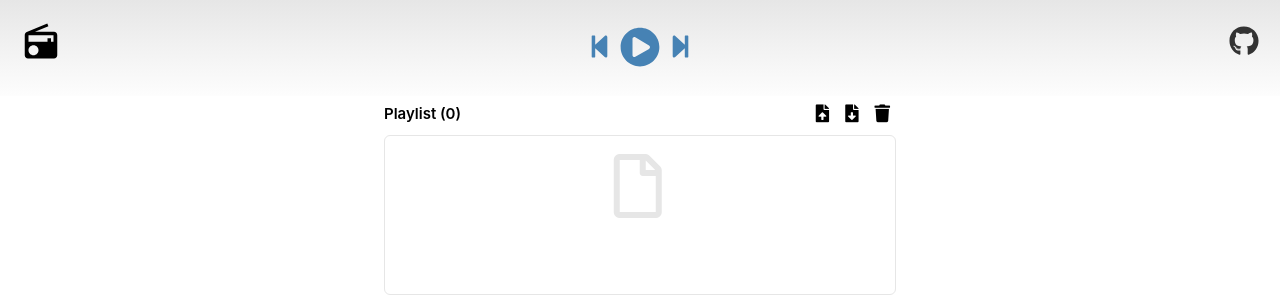
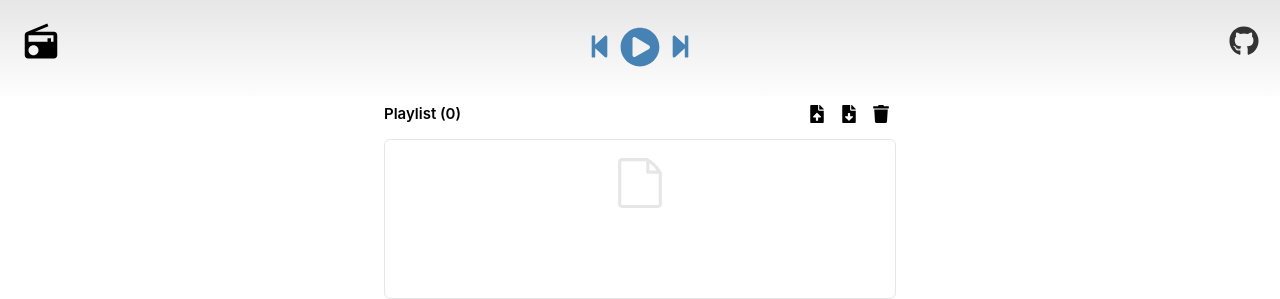
Before and after one commit to m1k3f/RadioPlayer-React, a React (Create React App) app in the folder ClientApp/: page / in a window 1280 px wide. Shown: the top 299 px of the page. Built offline with nearby package versions, Linux system fonts and the light colour scheme.

Commit message:
updated icons to react-icons

```diff
--- a/ClientApp/src/components/playlist/Playlist.module.css
+++ b/ClientApp/src/components/playlist/Playlist.module.css
@@ -56,9 +56,12 @@
     margin-bottom: 4px;
     cursor: pointer;
     font-size: 14px;
+    padding-right: 2px;
 }
 
 .stationItemControls {
     min-width: 20px;
     white-space: nowrap;
+    display: flex;
+    flex-direction: row;
 }
--- a/ClientApp/src/components/playlist/PlaylistStations.js
+++ b/ClientApp/src/components/playlist/PlaylistStations.js
@@ -1,4 +1,5 @@
 import React, { Component } from 'react';
+import { ImFileEmpty } from 'react-icons/im';
 
 import RadioContext from '../context/RadioContext';
 import PlaylistStationItem from './PlaylistStationItem'
@@ -35,9 +36,14 @@ export default class PlaylistStations extends Component {
             });
         }
         else {
+            let iconStyle = {
+                width: '50px',
+                height: '50px'
+            };
+
             content = (
                 <p className={`fade-in ${styles.emptyPlaylist}`}>
-                    <i className="far fa-file fa-4x"></i>&nbsp;
+                    <ImFileEmpty style={iconStyle} />
                 </p>
             );
         }
--- a/ClientApp/src/components/playlist/controls/DeleteStationButton.js
+++ b/ClientApp/src/components/playlist/controls/DeleteStationButton.js
@@ -1,4 +1,5 @@
 import React, { Component } from 'react';
+import { FaTimes } from 'react-icons/fa';
 
 import RadioContext from '../../context/RadioContext';
 import styles from './PlaylistControls.module.css';
@@ -13,10 +14,16 @@ export default class DeleteStationButton extends Component {
     }
 
     render() {
+        let iconStyle = {
+            color: 'red',
+            width: '15px',
+            height: '15px'
+        };
+
         return (
             <button className={`${styles.iconButton} ${styles.stationItemButton}`}
-                    onClick={this.handleButtonClick} style={{color: 'red'}}>
-                <i className="fas fa-times"></i>
+                    onClick={this.handleButtonClick}>
+                <FaTimes style={iconStyle} />
             </button>
         );
     }
--- a/ClientApp/src/components/playlist/controls/PlaylistClearButton.js
+++ b/ClientApp/src/components/playlist/controls/PlaylistClearButton.js
@@ -1,4 +1,5 @@
 import React, { Component } from 'react';
+import { FaTrash, FaSpinner } from 'react-icons/fa';
 
 import RadioContext from '../../context/RadioContext';
 import styles from './PlaylistControls.module.css';
@@ -29,16 +30,21 @@ export default class PlaylistClearButton extends Component {
 
     renderDeleteButton = () => {
         let content = null;
+        let iconStyle = {
+            width: '18px',
+            height: '18px'
+        };
+
         if (this.state.isLoading) {
             content = (
-                <i className="fas fa-spinner fa-spin fa-lg"></i>
+                <FaSpinner style={iconStyle} className="spin" />
             );
         }
         else {
             content = (
                 <button className={styles.playlistHeaderButton}
                         onClick={this.handleButtonClick} title="Delete Playlist">
-                    <i className="fas fa-trash fa-lg"></i>
+                    <FaTrash style={iconStyle} />
                 </button>
             );
         }
--- a/ClientApp/src/components/playlist/controls/PlaylistControls.module.css
+++ b/ClientApp/src/components/playlist/controls/PlaylistControls.module.css
@@ -10,7 +10,7 @@
     transition: transform .2s;
     padding-left: 6px;
     padding-right: 6px;
-    margin-left: 4px;
+    margin-left: 2px;
 }
 
 .playlistHeaderButton:hover {
@@ -20,4 +20,6 @@
 .stationItemButton {
     padding: 4px;
     margin-right: 4px;
+    margin-top: 0;
+    margin-bottom: 0;
 }
--- a/ClientApp/src/components/playlist/controls/PlaylistExportButton.js
+++ b/ClientApp/src/components/playlist/controls/PlaylistExportButton.js
@@ -1,4 +1,5 @@
 import React, { Component } from 'react';
+import { FaFileDownload, FaSpinner } from 'react-icons/fa';
 
 import RadioContext from '../../context/RadioContext';
 import styles from './PlaylistControls.module.css';
@@ -49,16 +50,21 @@ export default class PlaylistExportButton extends Component {
 
     renderExportButton = () => {
         let content = null;
+        let iconStyle = {
+            width: '18px',
+            height: '18px'
+        };
+
         if (this.state.isLoading) {
             content = (
-                <i className="fas fa-spinner fa-spin fa-lg"></i>
+                <FaSpinner style={iconStyle} className="spin" />
             );
         }
         else {
             content = (
                 <button className={styles.playlistHeaderButton}
                         onClick={this.handleButtonClick} title="Download Playlist">
-                    <i className="fas fa-file-download fa-lg"></i>
+                    <FaFileDownload style={iconStyle} />
                 </button>
             );
         }
--- a/ClientApp/src/components/playlist/controls/PlaylistImportButton.js
+++ b/ClientApp/src/components/playlist/controls/PlaylistImportButton.js
@@ -1,4 +1,5 @@
 import React, { Component } from 'react';
+import { FaFileUpload, FaSpinner } from 'react-icons/fa';
 
 import RadioContext from '../../context/RadioContext';
 import styles from './PlaylistControls.module.css';
@@ -170,16 +171,21 @@ export default class PlaylistImportButton extends Component {
 
     renderImportButton = () => {
         let content = null;
+        let iconStyle = {
+            width: '18px',
+            height: '18px'
+        };
+
         if (this.state.isLoading) {
             content = (
-                <i className="fas fa-spinner fa-spin fa-lg"></i>
+                <FaSpinner style={iconStyle} className="spin" />
             );
         }
         else {
             content = (
                 <button className={styles.playlistHeaderButton}
                         onClick={this.handleImportButtonClick} title="Upload Playlist">
-                    <i className="fas fa-file-upload fa-lg"></i>
+                    <FaFileUpload style={iconStyle} />
                 </button>
             );
         }
--- a/ClientApp/src/components/playlist/controls/StationHomepageLink.js
+++ b/ClientApp/src/components/playlist/controls/StationHomepageLink.js
@@ -1,4 +1,5 @@
 import React, { Component } from 'react';
+import { FaHome } from 'react-icons/fa';
 
 import styles from './PlaylistControls.module.css';
 
@@ -6,12 +7,26 @@ export default class StationHomepageLink extends Component {
 
     renderHomeLink = () => {
         let content = null;
+        let iconStyle = {
+            color: 'black',
+            width: '15px',
+            height: '15px',
+            margin: 0
+        };
+
         if (this.props.station.homepage.length > 0) {
             content = (
                 <a className={styles.stationItemButton} href={this.props.station.homepage}
                     target="_blank" rel="noopener noreferrer" title="Homepage">
-                    <i className="fas fa-home" style={{color: 'black'}}></i>
+                    <FaHome style={iconStyle} />
                 </a>
+            );
+        }
+        else {
+            content = (
+                <p className={styles.stationItemButton}>
+                    <FaHome style={iconStyle} />
+                </p>
             );
         }
 
--- a/ClientApp/src/components/playlist/controls/StationTypeImage.js
+++ b/ClientApp/src/components/playlist/controls/StationTypeImage.js
@@ -1,4 +1,5 @@
 import React, { Component } from 'react';
+import { FaHeadphones, FaVideo } from 'react-icons/fa';
 
 export default class StationTypeImage extends Component {
 
@@ -7,14 +8,15 @@ export default class StationTypeImage extends Component {
         let tags = (this.props.station.tags !== undefined) ? this.props.station.tags.split(",") : '';
 
         let iconStyle = {
-            fontSize: '14px'
+            width: '14px',
+            height: '14px'
         }
 
         if (tags.includes("video") || tags.includes("hls video")) {
-            content = <i className="fas fa-video" style={iconStyle}></i>
+            content = <FaVideo style={iconStyle} />
         }
         else {
-            content = <i className="fas fa-headphones" style={iconStyle}></i>
+            content = <FaHeadphones  style={iconStyle} />
         }
 
         return (content);
```
